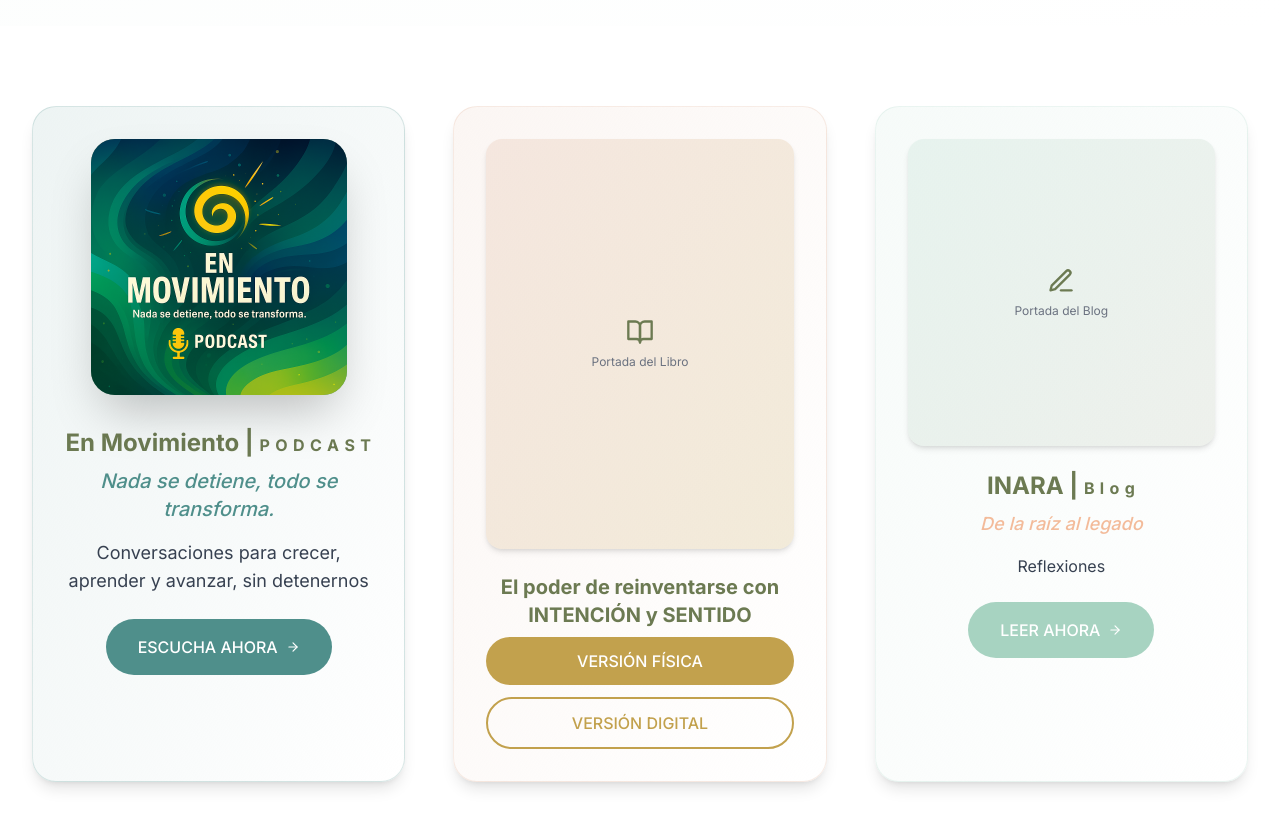
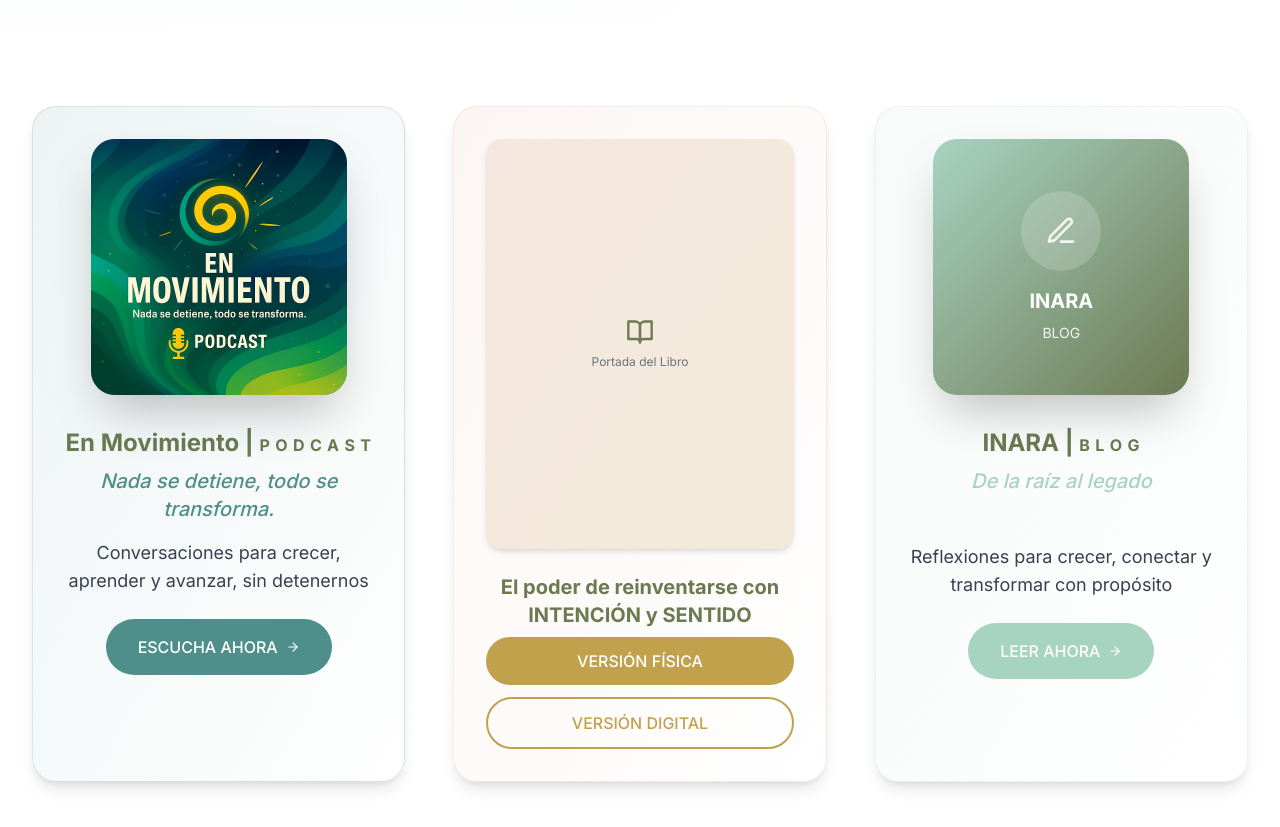
Before and after one commit to ZenenContreras/NazlyRoyero, a React (Vite) app: page / in a window 1280 px wide. Shown: the part 2220-3047 px from the top of the page. Built offline with nearby package versions, Linux system fonts and the light colour scheme.

Commit message:
fix: mejorar el diseño del bloque del blog en HomePage con nuevos estilos y contenido

```diff
--- a/src/components/pages/HomePage.tsx
+++ b/src/components/pages/HomePage.tsx
@@ -378,23 +378,26 @@ const HomePage = () => {
 
             {/* Blog Block */}
             <div className="bg-gradient-to-br from-[#A7D3C1]/10 to-white p-4 sm:p-6 md:p-8 rounded-2xl sm:rounded-3xl shadow-lg text-center border border-[#A7D3C1]/20 sm:col-span-2 lg:col-span-1">
-              <div className="aspect-[1/1] bg-gradient-to-br from-[#A7D3C1]/20 to-[#6C7A52]/10 rounded-xl sm:rounded-2xl flex items-center justify-center mb-3 sm:mb-4 md:mb-6 shadow-md">
-                <div className="text-center text-gray-500">
-                  <Edit3 size={28} className="mx-auto mb-1 sm:mb-2 text-[#6C7A52]" />
-                  <p className="text-xs">Portada del Blog</p>
+              <div className="w-48 h-48 sm:w-64 sm:h-64 mx-auto bg-gradient-to-br from-[#A7D3C1] to-[#6C7A52] rounded-2xl sm:rounded-3xl shadow-2xl overflow-hidden transform hover:scale-105 transition-transform duration-300">
+                <div className="w-full h-full flex flex-col items-center justify-center text-white p-6 sm:p-8">
+                  <div className="w-16 h-16 sm:w-20 sm:h-20 mb-3 sm:mb-4 rounded-full bg-white/20 flex items-center justify-center transform animate-pulse">
+                    <Edit3 size={32} className="text-white" />
+                  </div>
+                  <h3 className="text-lg sm:text-xl font-bold mb-2">INARA</h3>
+                  <p className="text-sm opacity-90">BLOG</p>
                 </div>
               </div>
 
-              <h3 className="text-sm sm:text-base md:text-lg lg:text-2xl font-bold text-[#6C7A52] mb-1 sm:mb-2">
-                INARA | <span className="tracking-wider text-xs sm:text-sm md:text-base">B l o g</span>
+              <h3 className="text-sm sm:text-base md:text-lg lg:text-2xl font-bold text-[#6C7A52] mb-1 sm:mb-2 pt-8">
+                INARA | <span className="tracking-wider text-xs sm:text-sm md:text-base">B L O G</span>
               </h3>
 
-              <p className="text-sm sm:text-base md:text-lg text-[#f3bb9a] font-medium mb-2 sm:mb-3 md:mb-4 italic">
+              <p className="text-sm sm:text-base md:text-xl text-[#A7D3C1] font-medium mb-2 sm:mb-3 md:mb-12 italic">
                 De la raíz al legado
               </p>
 
-              <p className="text-xs sm:text-sm md:text-base text-gray-700 mb-3 sm:mb-4 md:mb-6">
-                Reflexiones
+              <p className="text-xs sm:text-sm md:text-lg text-gray-700 mb-3 sm:mb-4 md:mb-6">
+                Reflexiones para crecer, conectar y transformar con propósito
               </p>
 
               <a
```
